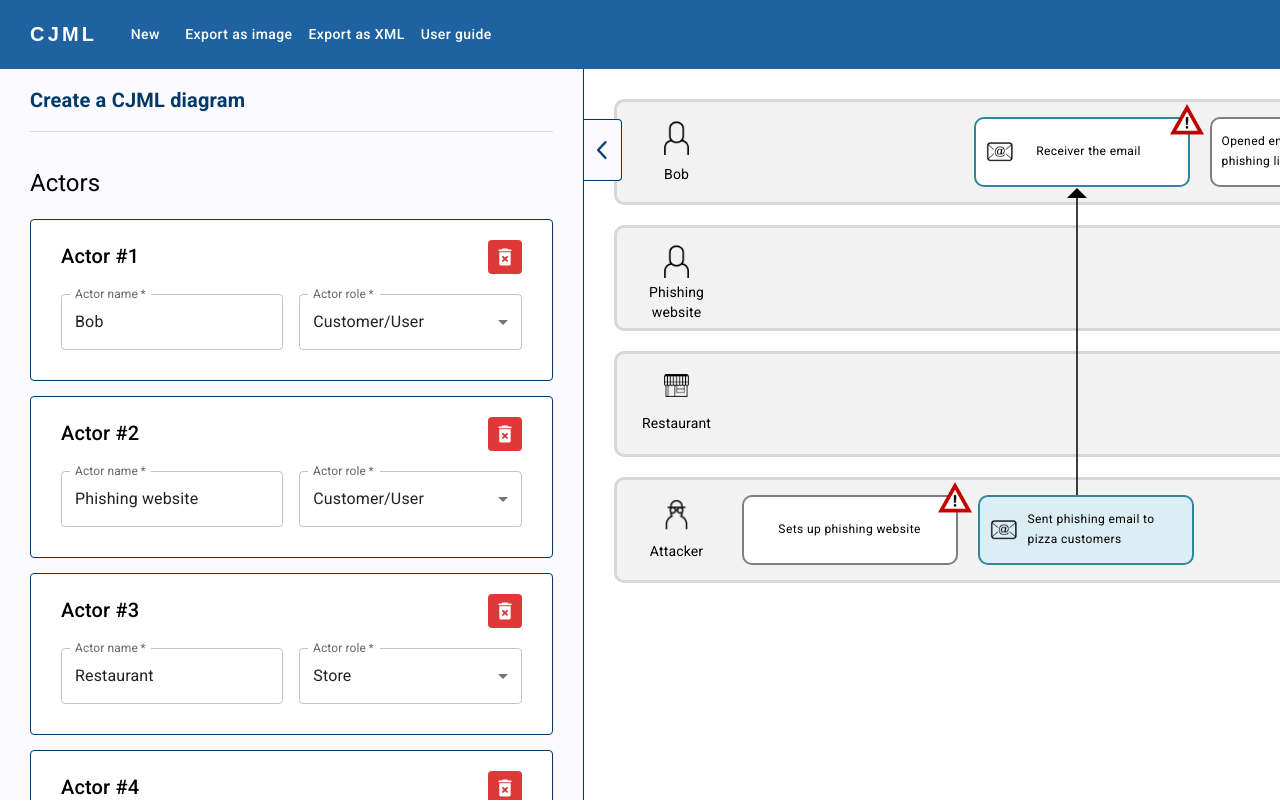
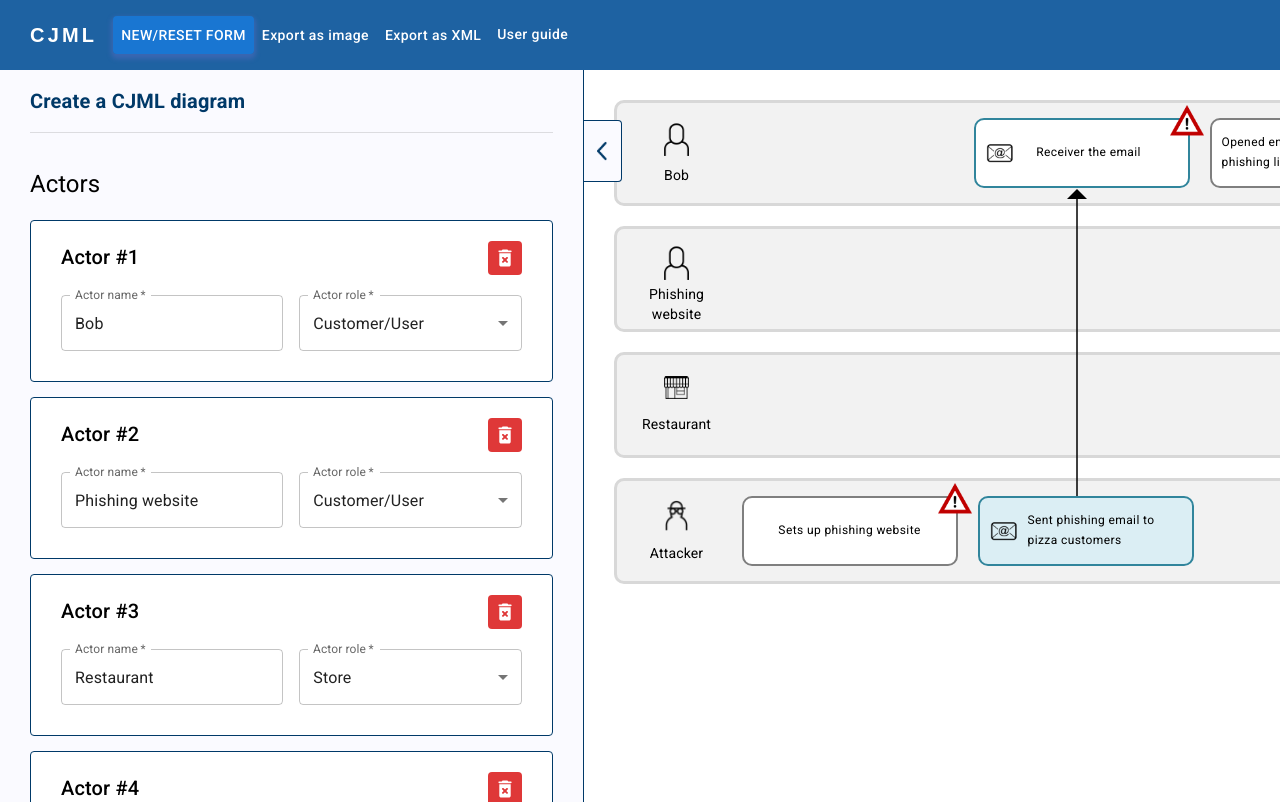
Before and after one commit to aika0725/remake-cjml-tool, a React (Create React App) app: page / in a window 1280 px wide. Built offline with nearby package versions, Linux system fonts and the light colour scheme.

Commit message:
style: Customize 'New' button in Header

```diff
--- a/src/components/Header/Header.tsx
+++ b/src/components/Header/Header.tsx
@@ -1,5 +1,4 @@
 import React, { useEffect } from 'react'
-
 import {
   AppBar,
   Typography,
@@ -18,12 +17,30 @@ import { exportAsImage } from '../../helpers/exportAsImage'
 import { exportAsXML } from '../exportAsXML'
 import { useFormikContext } from 'formik'
 import { formInitialValues, IFormData } from '../../interfaces/FormData'
+import { makeStyles } from '@material-ui/core/styles'
+
+const buttonStyles = makeStyles({
+  reset: {
+    background: 'linear-gradient(60deg, #1976d2 30%, #1976d2 90%)',
+    // background: '#527dda 30%',
+    border: 0,
+    borderRadius: 3,
+    boxShadow: '0 3px 5px 2px #7c73db4c',
+    color: 'white',
+    height: 38,
+    padding: '0 16px',
+    marginLeft: '70px',
+    marginRight: '20px',
+  },
+})
 
 type Props = {
   exportRef: HTMLDivElement | null
 }
 
 const Header = (props: Props) => {
+  const buttonStyle = buttonStyles()
+
   const [anchorElNav, setAnchorElNav] = React.useState<null | HTMLElement>(null)
   const { values, setValues } = useFormikContext<IFormData>()
 
@@ -105,7 +122,7 @@ const Header = (props: Props) => {
               }}
             >
               <MenuItem key='start' onClick={() => setValues(formInitialValues)}>
-                New
+                New/Reset form
               </MenuItem>
               <MenuItem onClick={handleExportPng}>
                 <Typography textAlign='center' style={{ textTransform: 'none' }}>
@@ -131,9 +148,10 @@ const Header = (props: Props) => {
             <Button
               onClick={() => setValues(formInitialValues)}
               sx={{ my: 2, color: 'white', display: 'block' }}
-              style={{ textTransform: 'none' }}
+              // style={{ textTransform: 'none' }}
+              className={buttonStyle.reset}
             >
-              New
+              New/Reset form
             </Button>
             <Button
               onClick={handleExportPng}
```
